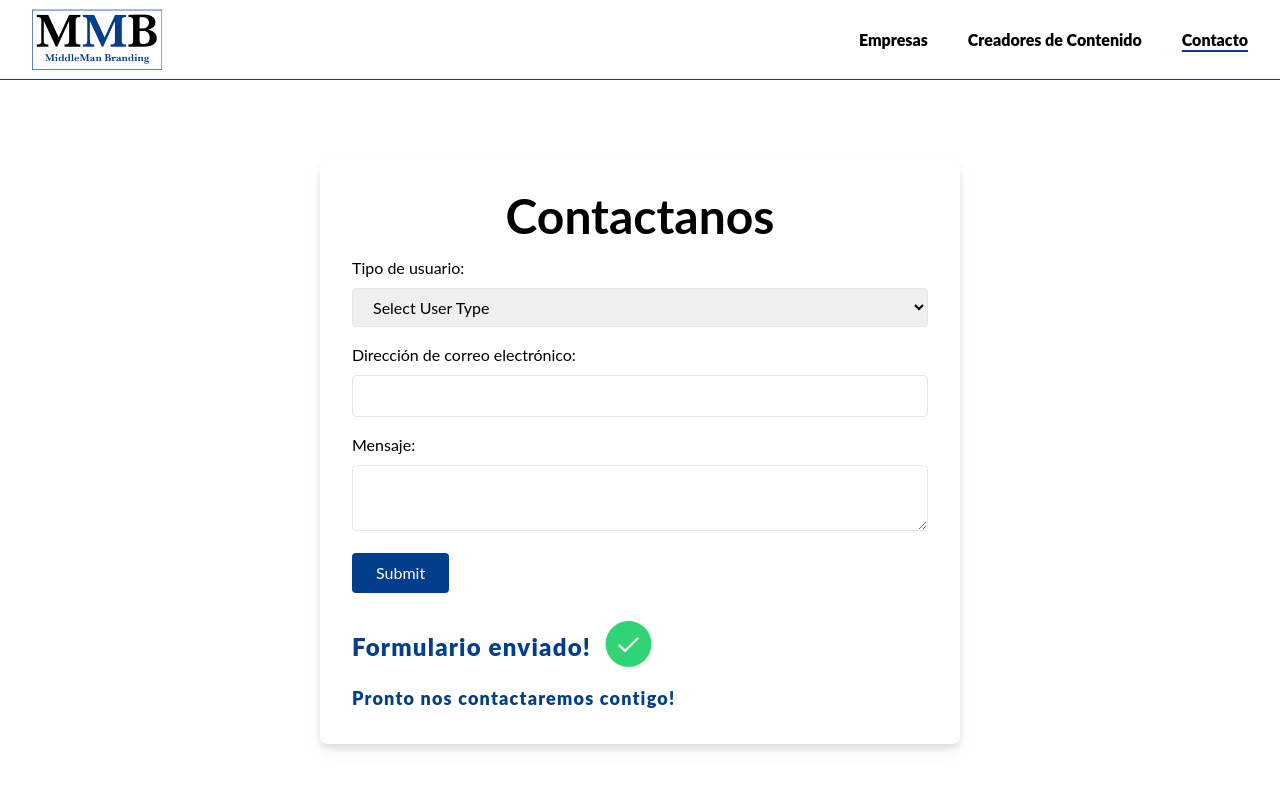
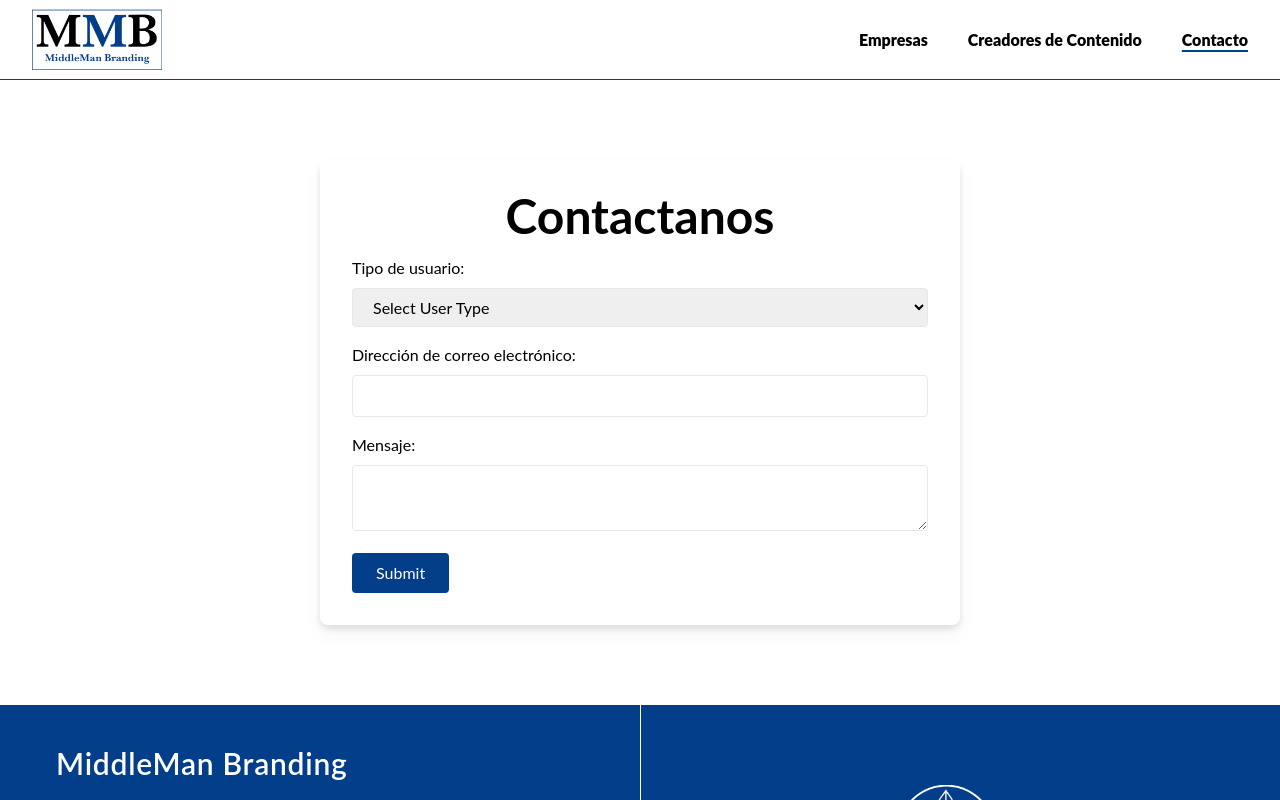
Before and after one commit to Santiago-Hanine/middleman-branding, a Next.js app: page /contacto in a window 1280 px wide. Shown: the top 800 px of the page. Built offline with nearby package versions, Linux system fonts and the light colour scheme.

Commit message:
Fix formSent condition in ContactForm component

```diff
--- a/src/app/Components/ContactForm/index.tsx
+++ b/src/app/Components/ContactForm/index.tsx
@@ -200,7 +200,7 @@ const ContactForm = () => {
       )}
 
       {
-        !formSent && (
+        formSent && (
           <div className="text-xl md:text-2xl font-black tracking-wider rounded-full mt-4 text-blue">
             <div className='flex items-center'>
               <p>Formulario enviado!</p>
```
